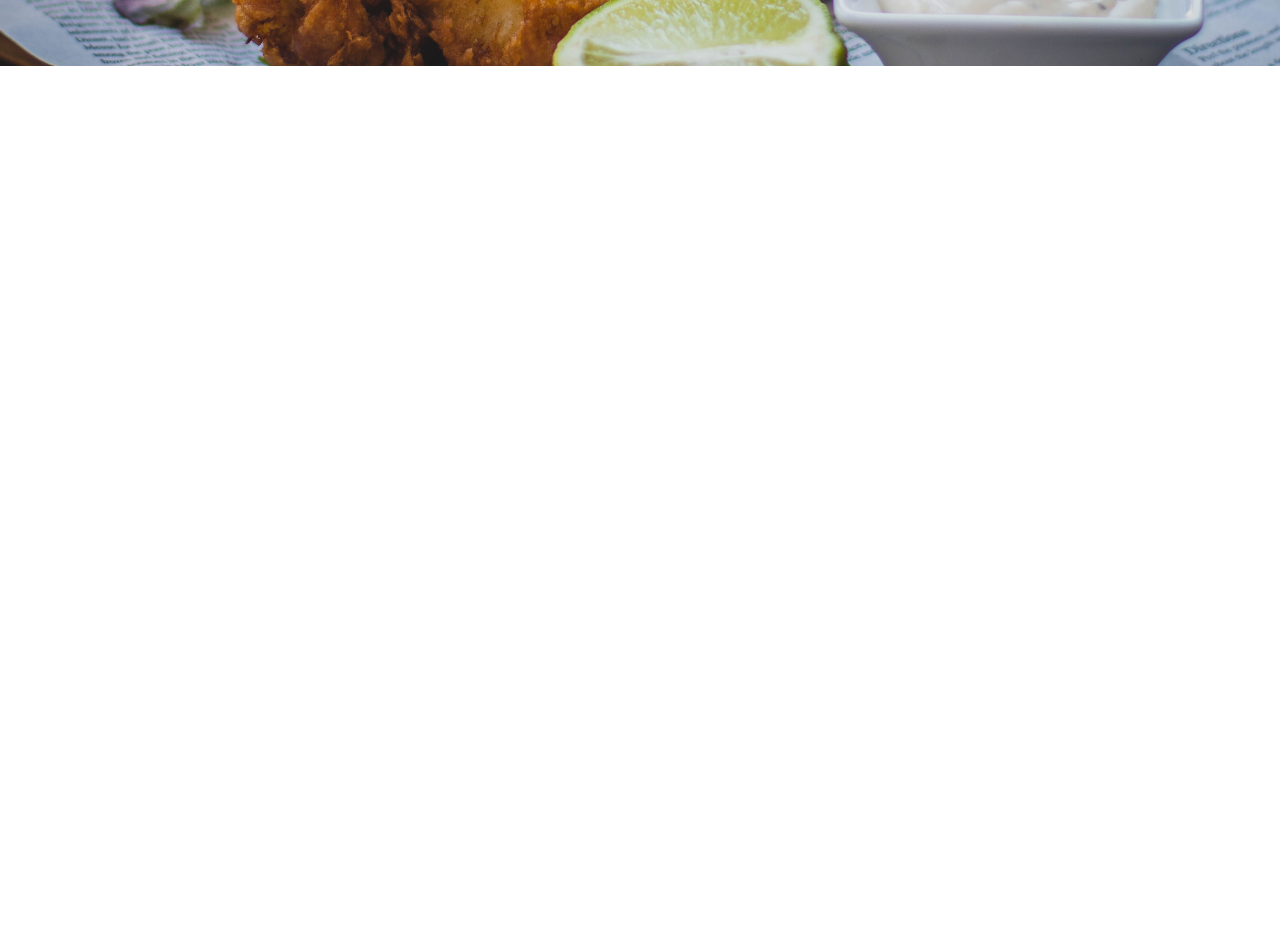
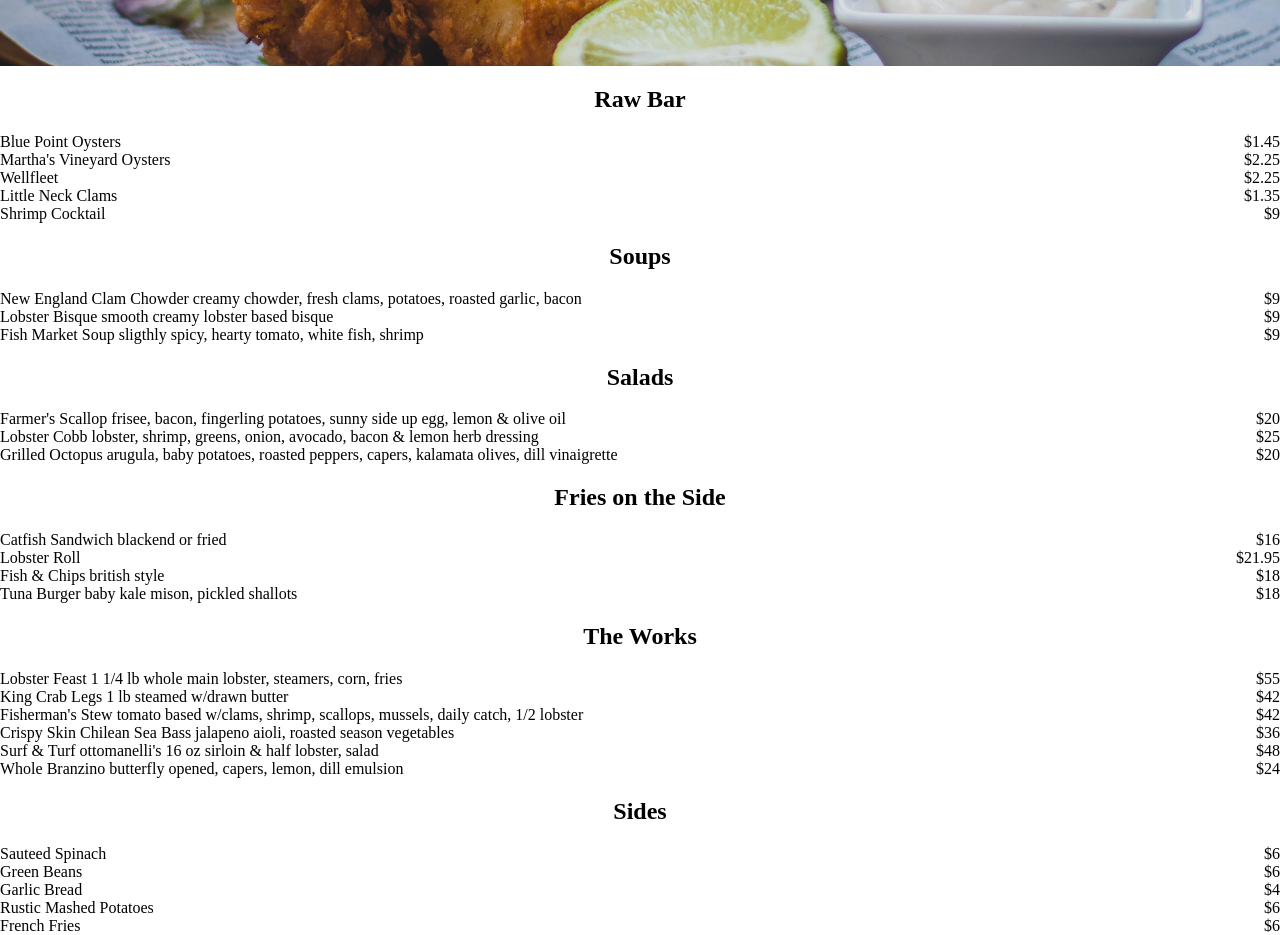
Before and after one commit to samstanding/fish-cafe, an Angular app: page /menu in a window 1280 px wide. Shown: the part 480-1415 px from the top of the page. Before the commit the page ends 800 px from the top, so only its background shows below. Built offline with nearby package versions, Linux system fonts and the light colour scheme.

Commit message:
displaying menu items by type

```diff
--- a/src/app/contact/contact.component.html
+++ b/src/app/contact/contact.component.html
@@ -3,6 +3,6 @@
         <h1>Contact Us</h1>
     </div>
     <div class="sub-title">
-      <h3>We Look Forward to Serving You</h3>
+      <h3>We look forward to serving you</h3>
     </div>
   </div>
--- a/src/app/home/home.component.html
+++ b/src/app/home/home.component.html
@@ -6,3 +6,10 @@
     <h3>Serving fine sea to table in this area for years</h3>
   </div>
 </div>
+
+<div class="home-content">
+  <h3>Frankie's Fish Cafe</h3>
+  <h3>8257 Ridgeview St. Darien, CT 06820</h3>
+  <h4>SUNDAY TO THURSDAY:  12:00pm - 11:00pm</h4>
+  <h4>FRIDAY & SATURDAY:  12:00pm - 12:00am</h4>
+</div>
--- /dev/null
+++ b/src/app/item.ts
@@ -0,0 +1,7 @@
+export class item {
+    id: number;
+    name: string;
+    price: number;
+    description: string;
+    type: string;
+}
--- a/src/app/menu/menu.component.html
+++ b/src/app/menu/menu.component.html
@@ -6,3 +6,50 @@
       <h3>Call us for daily specials</h3>
     </div>
   </div>
+
+  <div class="menu-display">
+    <div class="menu">
+      <h2>Raw Bar</h2>
+      <ng-container *ngFor="let item of menuItems">
+          <div *ngIf="item.type==='Raw Bar'">
+            <span>{{item.name}} </span><span style="float:right">${{item.price}}</span>
+          </div>
+        </ng-container>
+        <h2>Soups</h2>
+        <ng-container *ngFor="let item of menuItems">
+          <div *ngIf="item.type==='soup'">
+              <span>{{item.name}} </span><span style="float:right">${{item.price}}</span>
+              <span>{{item.description}}</span>
+          </div>
+        </ng-container>
+        <h2>Salads</h2>
+        <ng-container *ngFor="let item of menuItems">
+          <div *ngIf="item.type==='salad'">
+              <span>{{item.name}} </span><span style="float:right">${{item.price}}</span>
+              <span>{{item.description | lowercase }}</span>
+          </div>
+        </ng-container>
+        <h2>Fries on the Side</h2>
+        <ng-container *ngFor="let item of menuItems">
+          <div *ngIf="item.type==='fries on the side'">
+              <span>{{item.name}} </span><span style="float:right">${{item.price}}</span>
+              <span>{{item.description | lowercase}}</span>
+          </div>
+        </ng-container>
+        <h2>The Works</h2>
+        <ng-container *ngFor="let item of menuItems">
+          <div *ngIf="item.type==='the works'">
+              <span>{{item.name}} </span><span style="float:right">${{item.price}}</span>
+              <span>{{item.description | lowercase}}</span>
+          </div>
+        </ng-container>
+        <h2>Sides</h2>
+        <ng-container *ngFor="let item of menuItems">
+          <div *ngIf="item.type==='sides'">
+              <span>{{item.name}} </span><span style="float:right">${{item.price}}</span>
+              <span>{{item.description | lowercase}}</span>
+          </div>
+        </ng-container>
+
+    </div>
+  </div>
--- a/src/app/menu/menu.component.scss
+++ b/src/app/menu/menu.component.scss
@@ -12,3 +12,7 @@
 .sub-title {
     @extend .subtitle-text
 }
+
+h2 {
+    text-align: center;
+}
--- a/src/app/menu/menu.component.ts
+++ b/src/app/menu/menu.component.ts
@@ -1,4 +1,5 @@
 import { Component, OnInit } from '@angular/core';
+import { MENUITEMS } from '../menuitems';
 
 @Component({
   selector: 'app-menu',
@@ -6,6 +7,7 @@ import { Component, OnInit } from '@angular/core';
   styleUrls: ['./menu.component.scss']
 })
 export class MenuComponent implements OnInit {
+  menuItems = MENUITEMS;
 
   constructor() { }
 
--- /dev/null
+++ b/src/app/menuitems.ts
@@ -0,0 +1,36 @@
+import { item } from './item';
+
+export const MENUITEMS: item[] = [
+    { id: 1, name: 'Blue Point Oysters', price: 1.45, description: '', type: 'Raw Bar' },
+    { id: 2, name: 'Martha\'s Vineyard Oysters', price: 2.25, description: '', type: 'Raw Bar' },
+    { id: 3, name: 'Wellfleet', price: 2.25, description: '', type: 'Raw Bar' },
+    { id: 4, name: 'Little Neck Clams', price: 1.35, description: '', type: 'Raw Bar' },
+    { id: 5, name: 'Shrimp Cocktail', price: 9, description: '', type: 'Raw Bar' },
+    { id: 6, name: 'New England Clam Chowder', price: 9, description: 'creamy chowder, fresh clams, potatoes, roasted garlic, bacon', type: 'soup' },
+    { id: 7, name: 'Lobster Bisque', price: 9, description: 'smooth creamy lobster based bisque', type: 'soup' },
+    { id: 8, name: 'Fish Market Soup', price: 9, description: 'sligthly spicy, hearty tomato, white fish, shrimp', type: 'soup' },
+    { id: 9, name: 'Farmer\'s Scallop', price: 20, description: 'FRISEE, BACON, FINGERLING POTATOES, SUNNY SIDE UP EGG, LEMON & OLIVE OIL', type: 'salad' },
+    { id: 10, name: 'Lobster Cobb', price: 25, description: 'LOBSTER, SHRIMP, GREENS, ONION, AVOCADO, BACON & LEMON HERB DRESSING', type: 'salad' },
+    { id: 11, name: 'Grilled Octopus', price: 20, description: 'ARUGULA, BABY POTATOES, ROASTED PEPPERS, CAPERS, KALAMATA OLIVES, DILL VINAIGRETTE', type: 'salad' },
+    { id: 12, name: 'King Crab Legs', price: 24, description: '1/2 LB steamed w/drawn butter', type: 'starter' },
+    { id: 13, name: 'Crab Cake', price: 16, description: 'LUMP CRAB, TOMATOES, CHICK PEAS, ONIONS, CUCUMBER, ORANGE SEGMENTS, FRESH MINT, OLD BAY AIOLI', type: 'starter' },
+    { id: 14, name: 'Wonton Tuna', price: 18, description: 'tuna, lemon zest, shallots, guacamole, chipotle aioli', type: 'starter' },
+    { id: 15, name: 'Calamari', price: 14, description: 'grilled or fried, home-made marinare sauce', type: 'starter' },
+    { id: 16, name: 'Twin Tartare', price: 16, description: 'tuna, salmon, home-made potato chips', type: 'starter' },
+    { id: 17, name: 'Lobster Mac & Cheese', price: 19.50, description: '', type: 'starter' },
+    { id: 18, name: 'Catfish Sandwich', price: 16, description: 'blackend or fried', type: 'fries on the side' },
+    { id: 19, name: 'Lobster Roll', price: 21.95, description: '', type: 'fries on the side' },
+    { id: 20, name: 'Fish & Chips', price: 18, description: 'british style', type: 'fries on the side' },
+    { id: 21, name: 'Tuna Burger', price: 18, description: 'baby kale mison, pickled shallots', type: 'fries on the side' },
+    { id: 22, name: 'Lobster Feast', price: 55, description: '1 1/4 LB whole main lobster, steamers, corn, fries', type: 'the works' },
+    { id: 23, name: 'King Crab Legs', price: 42, description: '1 LB steamed w/drawn butter', type: 'the works' },
+    { id: 24, name: 'Fisherman\'s Stew', price: 42, description: 'tomato based w/clams, shrimp, scallops, mussels, daily catch, 1/2 lobster', type: 'the works' },
+    { id: 25, name: 'Crispy Skin Chilean Sea Bass', price: 36, description: 'jalapeno aioli, roasted season vegetables', type: 'the works' },
+    { id: 26, name: 'Surf & Turf', price: 48, description: 'ottomanelli\'s 16 oz sirloin & half lobster, salad', type: 'the works' },
+    { id: 27, name: 'Whole Branzino', price: 24, description: 'butterfly opened, capers, lemon, dill emulsion', type: 'the works' },
+    { id: 28, name: 'Sauteed Spinach', price: 6, description: '', type: 'sides' },
+    { id: 29, name: 'Green Beans', price: 6, description: '', type: 'sides' },
+    { id: 30, name: 'Garlic Bread', price: 4, description: '', type: 'sides' },
+    { id: 31, name: 'Rustic Mashed Potatoes', price: 6, description: '', type: 'sides' },
+    { id: 28, name: 'French Fries', price: 6, description: '', type: 'sides' },
+]
```
